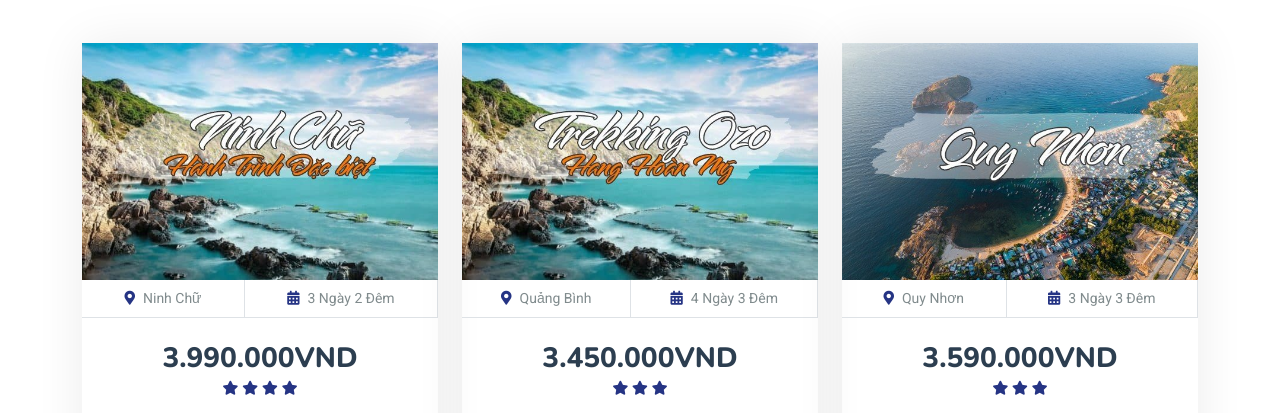
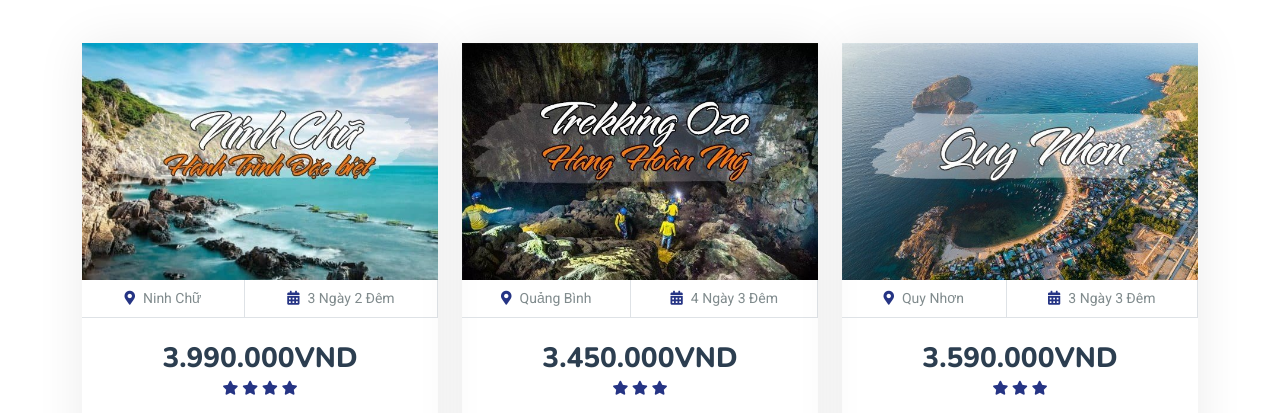
Before and after one commit to vinhnguyen123/newtravel.github.io, a plain HTML site: page Sanpham.html in a window 1280 px wide. Shown: the part 709-1122 px from the top of the page. Drawn offline with nearby package versions, Linux system fonts and the light colour scheme.

Commit message:
Update Sanpham.html

```diff
--- a/Sanpham.html
+++ b/Sanpham.html
@@ -158,7 +158,7 @@
                 <div class="col-lg-4 col-md-6 wow fadeInUp" data-wow-delay="0.3s">
                     <div class="package-item">
                         <div class="overflow-hidden">
-                            <img class="img-fluid" src="img/ozo.jpg" alt="">
+                            <img class="img-fluid" src="img/trakkingOzo.jpg" alt="">
                         </div>
                         <div class="d-flex border-bottom">
                             <small class="flex-fill text-center border-end py-2"><i
```
